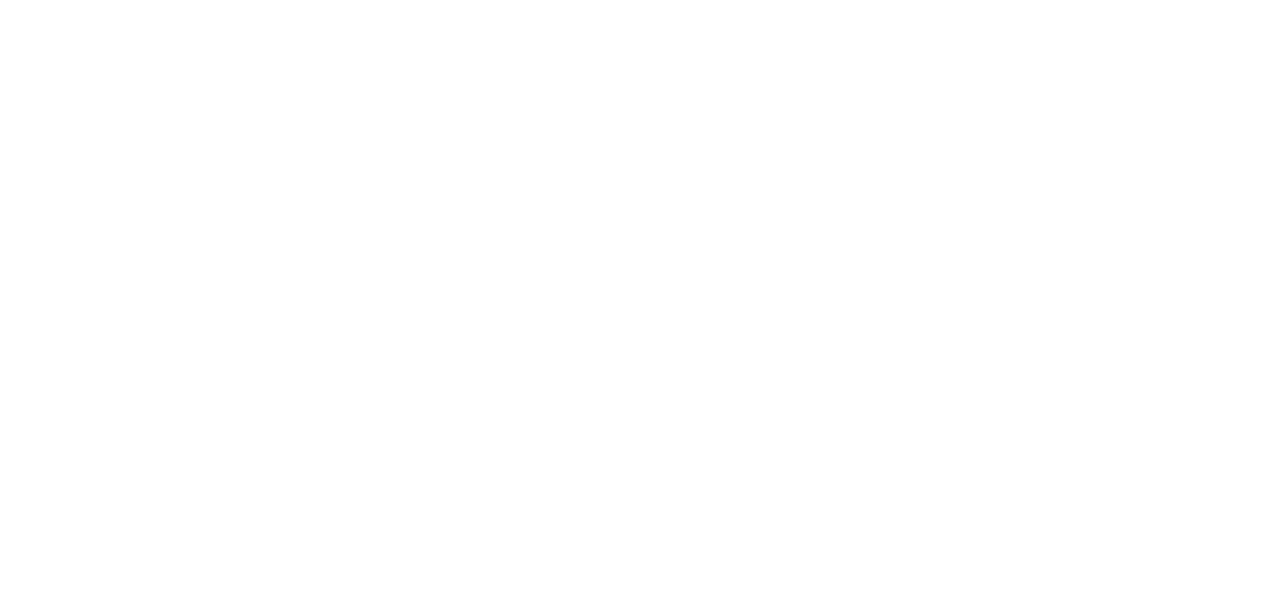
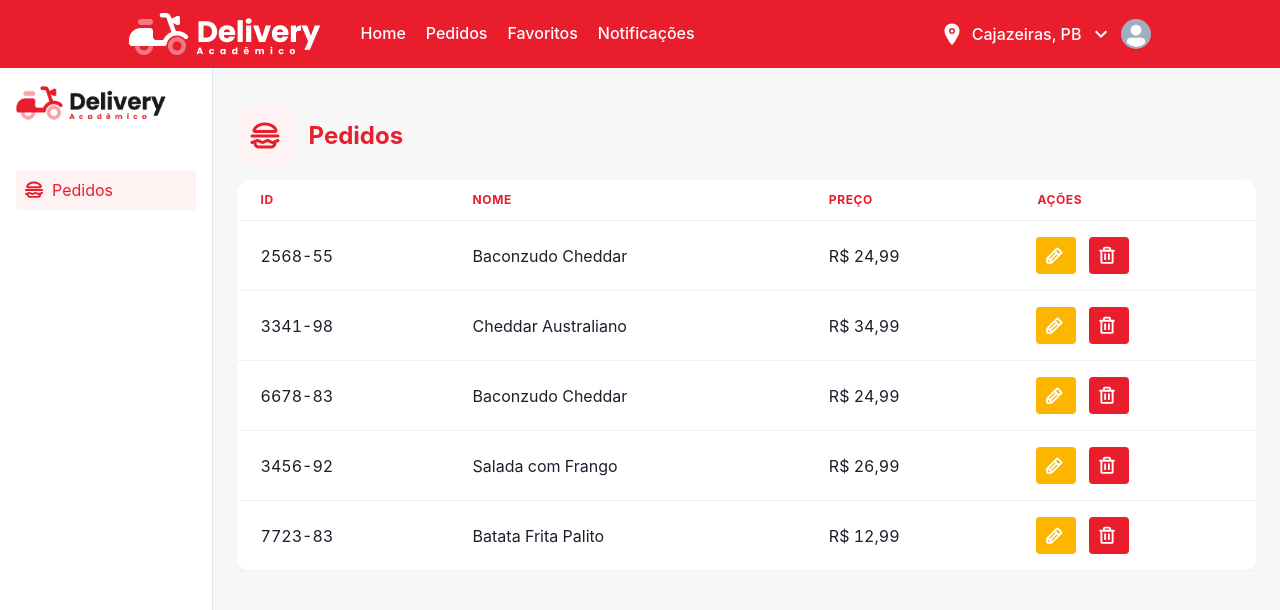
Before and after one commit to moacirdavidag/frontend-pw2, a React (Vite) app: page /dashboard in a window 1280 px wide. Before the commit this address had no page. Shown: the top 610 px of the page. Built offline with nearby package versions, Linux system fonts and the light colour scheme.

Commit message:
Adicionando Tela de Dashboard e Pequenas Correções Aplicadas

```diff
--- a/src/App.tsx
+++ b/src/App.tsx
@@ -1,16 +1,14 @@
-import React from "react";
-import { ChakraProvider, Box } from "@chakra-ui/react";
+import { ChakraProvider } from "@chakra-ui/react";
 import { BrowserRouter as Router, Routes, Route } from "react-router-dom";
-import BoasVindas from "./pages/BoasVindas/BoasVindas";
+import WelcomeScreen from "./pages/BoasVindas/BoasVindas";
 import LoginScreen from "./pages/Login/LoginScreen";
 import ForgotPasswordScreen from "./pages/ForgotPassword/ForgotPasswordScreen";
 import RegisterScreen from "./pages/Register/RegisterScreen";
 import Sobre from "./pages/Sobre/SobreScreen";
 import Contato from "./pages/Contato/ContatoScreen";
-import WelcomeScreen from "./pages/BoasVindas/BoasVindas";
+import Equipe from "./pages/Equipe/EquipeScreen";
 import Home from "./pages/Home/Home";
-import Equipe from "./pages/Equipe/EquipeScreen";
-
+import Dashboard from "./pages/Dashboard/DashboardScreen";
 
 function App() {
   return (
@@ -21,10 +19,11 @@ function App() {
           <Route path="/login" element={<LoginScreen />} />
           <Route path="/forgot-password" element={<ForgotPasswordScreen />} />
           <Route path="/register" element={<RegisterScreen />} />
-          <Route path="/sobre" element={<Sobre/>} />
-          <Route path="/contato" element={<Contato/>} />
+          <Route path="/sobre" element={<Sobre />} />
+          <Route path="/contato" element={<Contato />} />
+          <Route path="/equipe" element={<Equipe />} />
           <Route path="/home" element={<Home />} />
-          <Route path="/equipe" element={<Equipe/>} />
+          <Route path="/dashboard" element={<Dashboard />} />
         </Routes>
       </Router>
     </ChakraProvider>
--- a/src/components/Button/ActionButton.tsx
+++ b/src/components/Button/ActionButton.tsx
@@ -8,26 +8,39 @@ import {
 
 type Props = {
   titulo: string; // Título do botão
-  onClick: Function; // Função de clique
+  onClick: () => void; // Função de clique
   background?: string; // Cor de fundo opcional
   color?: string; // Cor do texto opcional
   variant?: string; // Variante do botão (opcional)
   icon?: React.ReactElement; // Ícone opcional
   hover?: SystemStyleObject; // Estilo de hover opcional
   isLoading?: boolean; // Estado de loading opcional
+  borderRadius?: string; // Bordas personalizáveis
+  padding?: string; // Padding personalizável
+  fontSize?: string; // Tamanho da fonte personalizável
+  width?: string; // Largura personalizável
+  height?: string; // Altura personalizável
 };
 
-const ActionButton: React.FC<ButtonProps & Props> = (props) => {
+const ActionButton: React.FC<ButtonProps & Props> = ({
+  borderRadius = "40px", // Valor padrão para borderRadius
+  padding = "12px 24px", // Valor padrão para padding
+  fontSize = "16px", // Valor padrão para fontSize
+  width = "100%", // Valor padrão para largura
+  height = "100%", // Altura padrão para auto
+  ...props
+}) => {
   return (
     <Button
       {...props}
       bg={props.background ?? "red.500"}
       color={props.color ?? "white"}
-      borderRadius="40px"
-      p="16px 24px"
-      fontSize="16px"
+      borderRadius={borderRadius}
+      p={padding}
+      fontSize={fontSize}
       fontWeight="bold"
-      width="100%"
+      width={width}
+      height={height}
       display="flex"
       alignItems="center"
       justifyContent="center"
--- a/src/components/Form/LoginForm.tsx
+++ b/src/components/Form/LoginForm.tsx
@@ -72,7 +72,7 @@ const LoginForm: React.FC = () => {
         />
 
         {/* Link Esqueci minha senha */}
-        <Box textAlign="left" mb="2">
+        <Box textAlign="left" mb="4">
           <Text
             fontSize="14px"
             fontWeight="semibold"
--- a/src/components/Form/RegisterForm.tsx
+++ b/src/components/Form/RegisterForm.tsx
@@ -199,7 +199,7 @@ const RegisterForm: React.FC = () => {
                 titulo="Voltar"
                 onClick={() => setTabIndex(0)} // Voltar ao formulário anterior
                 background="#FCFCFC"
-                color="gray.600"
+                color="#717171"
                 border="1px solid #DCDCDC"
                 hover={{ bg: "gray.400" }}
                 width="45%"
--- a/src/components/ModalReset/ModalResetPassword.tsx
+++ b/src/components/ModalReset/ModalResetPassword.tsx
@@ -53,7 +53,9 @@ const ModalReset: React.FC<ModalResetProps> = ({ isOpen, onClose }) => {
             titulo="OK"
             onClick={onClose}
             borderRadius="40px"
-            width="180px"
+            alignItems="center"
+            justifyContent="center"
+            width="100%"
             height="50px"
             padding="12px 16px"
             gap="10px"
--- a/src/pages/Contato/ContatoScreen.tsx
+++ b/src/pages/Contato/ContatoScreen.tsx
@@ -1,10 +1,20 @@
-import { Box, FormControl, FormLabel, Input, Textarea, VStack, Image, Heading, Text } from "@chakra-ui/react";
+import {
+  Box,
+  FormControl,
+  Textarea,
+  VStack,
+  Image,
+  Heading,
+  Text,
+} from "@chakra-ui/react";
 import ActionButton from "../../components/Button/ActionButton";
 import { InputField } from "../../components/InputField/InputField";
+import { Header } from "../../components/Header/Header";
 
 const Contato = () => {
   return (
     <Box p={5} maxW="600px" mx="auto">
+      <Header logoSrc="src/assets/imgs/logo.png" />
       {/* Imagem no topo */}
       <Image
         src="src/assets/imgs/contato.png"
@@ -14,13 +24,21 @@ const Contato = () => {
       />
 
       {/* Título da página */}
-            <Heading as="h1" color="red.500" fontSize="24px" fontWeight="semibold" mb={4} textAlign="center">
+      <Heading
+        as="h1"
+        color="red.500"
+        fontSize="24px"
+        fontWeight="semibold"
+        mb={4}
+        textAlign="center"
+      >
         Entre em Contato Conosco
       </Heading>
 
       {/* Texto de boas-vindas */}
       <Text color="#717171" fontSize="16px" mb={6} textAlign="center">
-                Tem alguma dúvida ou sugestão? Preencha o formulário abaixo e responderemos o mais breve possível!
+        Tem alguma dúvida ou sugestão? Preencha o formulário abaixo e
+        responderemos o mais breve possível!
       </Text>
 
       {/* Formulário de contato */}
@@ -32,7 +50,6 @@ const Contato = () => {
           placeholder="Digite seu nome completo"
           focusBorderColor="red.500"
           borderRadius="40px"
-
         />
 
         {/* Campo de E-mail usando o InputField */}
@@ -43,7 +60,6 @@ const Contato = () => {
           type="email"
           focusBorderColor="red.500"
           borderRadius="40px"
-
         />
 
         {/* Campo de Assunto usando o InputField */}
@@ -53,7 +69,6 @@ const Contato = () => {
           placeholder="Qual o assunto do seu contato?"
           focusBorderColor="red.500"
           borderRadius="40px"
-
         />
 
         {/* Campo de Mensagem usando FormControl e Textarea */}
@@ -69,8 +84,7 @@ const Contato = () => {
         <Box width="100%" mt={4}>
           <ActionButton
             titulo="Enviar Mensagem"
-                        onClick={() => alert('Mensagem enviada!')}
-
+            onClick={() => alert("Mensagem enviada!")}
             isLoading={false} // Não está carregando
           />
         </Box>
--- /dev/null
+++ b/src/pages/Dashboard/DashboardScreen.tsx
@@ -0,0 +1,170 @@
+import { useState } from "react";
+import {
+  Box,
+  Table,
+  Thead,
+  Tbody,
+  Tr,
+  Th,
+  Td,
+  Text,
+  HStack,
+  Flex,
+  Icon,
+  VStack,
+} from "@chakra-ui/react";
+import { PiPencilBold, PiTrashBold, PiHamburgerBold } from "react-icons/pi";
+import { useNavigate } from "react-router-dom";
+import ActionButton from "../../components/Button/ActionButton";
+import { PageLayout } from "../../components/PageLayout/PageLayout";
+import { Header } from "../../components/Header/Header";
+
+const pedidosIniciais = [
+  { id: "2568-55", nome: "Baconzudo Cheddar", preco: "R$ 24,99" },
+  { id: "3341-98", nome: "Cheddar Australiano", preco: "R$ 34,99" },
+  { id: "6678-83", nome: "Baconzudo Cheddar", preco: "R$ 24,99" },
+  { id: "3456-92", nome: "Salada com Frango", preco: "R$ 26,99" },
+  { id: "7723-83", nome: "Batata Frita Palito", preco: "R$ 12,99" },
+];
+
+const Dashboard = () => {
+  const [pedidos, setPedidos] = useState(pedidosIniciais);
+  const navigate = useNavigate();
+
+  const deletarPedido = (id: string) => {
+    const pedidosAtualizados = pedidos.filter((pedido) => pedido.id !== id);
+    setPedidos(pedidosAtualizados);
+  };
+
+  const editarPedido = (id: string) => {
+    navigate(`/pedido/${id}`);
+  };
+
+  return (
+    <PageLayout shouldDisplayHeader={true}>
+      <Flex w="100%" h="100%">
+        <VStack
+          w="250px"
+          h="100vh"
+          p={4}
+          bg="white"
+          spacing={6}
+          align="flex-start"
+          borderRight="1px solid #E2E8F0"
+        >
+          <Header logoSrc="src/assets/imgs/logo.png" />
+          <Box
+            bg="#FEF2F3"
+            w="100%"
+            p={2}
+            display="flex"
+            alignItems="center"
+            borderRadius="4px"
+          >
+            <Icon as={PiHamburgerBold} color="#EA1D2C" boxSize={5} />
+            <Text ml={2} color="#EA1D2C" fontWeight="semi-bold">
+              Pedidos
+            </Text>
+          </Box>
+        </VStack>
+
+        <Box w="100%" p={6}>
+          <HStack mt={4} mb={4} spacing={4} alignItems="center">
+            <Box
+              bg="#FEF2F3"
+              p={2}
+              width="56px"
+              height="56px"
+              display="flex"
+              alignItems="center"
+              justifyContent="center"
+              borderRadius="12px"
+            >
+              <Icon as={PiHamburgerBold} color="#EA1D2C" boxSize={8} />
+            </Box>
+            <Text fontSize="2xl" fontWeight="bold" color="#EA1D2C">
+              Pedidos
+            </Text>
+          </HStack>
+
+          <Table variant="simple" size="md" bg="#FFFFFF" borderRadius="14px">
+            <Thead>
+              <Tr>
+                <Th color="#EA1D2C">ID</Th>
+                <Th color="#EA1D2C">Nome</Th>
+                <Th color="#EA1D2C">Preço</Th>
+                <Th color="#EA1D2C">Ações</Th>
+              </Tr>
+            </Thead>
+            <Tbody>
+              {pedidos.map((pedido) => (
+                <Tr key={pedido.id}>
+                  <Td>{pedido.id}</Td>
+                  <Td>{pedido.nome}</Td>
+                  <Td>{pedido.preco}</Td>
+                  <Td>
+                    <HStack gap={4}>
+                      <Box
+                        display="flex"
+                        alignItems="center"
+                        justifyContent="center"
+                        width="37px"
+                        height="37px"
+                        borderRadius="4px"
+                      >
+                        <ActionButton
+                          titulo=""
+                          icon={<PiPencilBold />}
+                          borderRadius="4px"
+                          padding="0 0 0 5px"
+                          fontSize="20px"
+                          width="100%"
+                          height="100%"
+                          display="flex"
+                          alignItems="center"
+                          justifyContent="center"
+                          background="#FDB600"
+                          color="white"
+                          hover={{ bg: "yellow.600" }}
+                          onClick={() => editarPedido(pedido.id)}
+                        />
+                      </Box>
+
+                      <Box
+                        display="flex"
+                        alignItems="center"
+                        justifyContent="center"
+                        width="37px"
+                        height="37px"
+                        borderRadius="4px"
+                      >
+                        <ActionButton
+                          titulo=""
+                          icon={<PiTrashBold />}
+                          borderRadius="4px"
+                          padding="0 0 0 5px"
+                          fontSize="20px"
+                          width="100%"
+                          height="100%"
+                          display="flex"
+                          alignItems="center"
+                          justifyContent="center"
+                          background="#EA1D2C"
+                          color="white"
+                          hover={{ bg: "red.600" }}
+                          onClick={() => deletarPedido(pedido.id)}
+                        />
+                      </Box>
+                    </HStack>
+                  </Td>
+                </Tr>
+              ))}
+            </Tbody>
+          </Table>
+        </Box>
+      </Flex>
+    </PageLayout>
+  );
+};
+
+export default Dashboard;
--- a/src/pages/Equipe/EquipeScreen.tsx
+++ b/src/pages/Equipe/EquipeScreen.tsx
@@ -1,5 +1,14 @@
-import { Box, Heading, Text, Image, SimpleGrid, Link, Button } from "@chakra-ui/react";
+import {
+  Box,
+  Heading,
+  Text,
+  Image,
+  SimpleGrid,
+  Link,
+  Button,
+} from "@chakra-ui/react";
 import { FaGithub } from "react-icons/fa";
+import { Header } from "../../components/Header/Header";
 
 const Team = () => {
   const teamMembers = [
@@ -7,24 +16,25 @@ const Team = () => {
       name: "Isaelson Trajano",
       role: "UX/UI Designer",
       image: "src/assets/imgs/isaelson.jpeg",
-            github: "https://github.com/IsaelDev"
+      github: "https://github.com/IsaelDev",
     },
     {
       name: "Moacir David",
       role: "Desenvolvedor",
       image: "src/assets/imgs/moacir.jpeg",
-            github: "https://github.com/moacirdavidag"
+      github: "https://github.com/moacirdavidag",
     },
     {
       name: "Ramon Oliveira",
       role: "Desenvolvedor",
       image: "src/assets/imgs/ramon.jpeg",
       github: "https://github.com/raszz",
-        }
+    },
   ];
 
   return (
     <Box p={5} maxW="1200px" mx="auto">
+      <Header logoSrc="src/assets/imgs/logo.png" />
 
       <Image
         src="src/assets/imgs/equipe.png"
@@ -35,17 +45,22 @@ const Team = () => {
         width="600px"
       />
 
-
-            <Heading as="h1" color="red.500" fontSize="24px" fontWeight="semibold" mb={6} textAlign="center">
-                Nossa Equipe
+      <Heading
+        as="h1"
+        color="red.500"
+        fontSize="24px"
+        fontWeight="semibold"
+        mb={6}
+        textAlign="center"
+      >
+        Conheça Nossa Equipe:
       </Heading>
 
-
       <Text color="#717171" fontSize="16px" mb={6} textAlign="center">
-                Somos 3 alunos do IFPB que desenvolvemos um sistema de delivery para facilitar a vida dos nossos usuários. <br />
-                Conheça nossa equipe:
+        Somos alunos do IFPB - Campus Cajazeiras, Estudantes de Analise e
+        Desenvolvimento de Sistemas e desenvolvemos um sistema de Delivery para
+        facilitar a vida dos nossos usuários. <br />
       </Text>
-
 
       <SimpleGrid columns={[1, 2, 3]} spacing={10}>
         {teamMembers.map((member, index) => (
@@ -60,7 +75,6 @@ const Team = () => {
             p={6}
             textAlign="center"
           >
-
             <Image
               src={member.image}
               alt={member.name}
@@ -70,19 +84,15 @@ const Team = () => {
               mb={4}
             />
 
-
             <Heading as="h3" fontSize="20px" fontWeight="bold" mb={2}>
               {member.name}
             </Heading>
-                        <Text fontSize="16px" mb={4}>{member.role}</Text>
-
+            <Text fontSize="16px" mb={4}>
+              {member.role}
+            </Text>
 
             <Link href={member.github} isExternal>
-                            <Button
-                                leftIcon={<FaGithub />}
-                                colorScheme="red"
-                                variant="solid"
-                            >
+              <Button leftIcon={<FaGithub />} colorScheme="red" variant="solid">
                 GitHub
               </Button>
             </Link>
--- a/src/pages/Login/LoginScreen.tsx
+++ b/src/pages/Login/LoginScreen.tsx
@@ -8,7 +8,7 @@ const LoginScreen: React.FC = () => {
       display="flex"
       justifyContent="center"
       alignItems="center"
-      bg="gray.50"
+      bg="#FFFFFF"
       height="100vh"
     >
       <LoginForm />
--- a/src/pages/Sobre/SobreScreen.tsx
+++ b/src/pages/Sobre/SobreScreen.tsx
@@ -1,9 +1,12 @@
-import { Box, Heading, Text, VStack, Image } from '@chakra-ui/react';
+import { Box, Heading, Text, VStack, Image } from "@chakra-ui/react";
+import { Header } from "../../components/Header/Header";
 
 const Sobre = () => {
   return (
     <Box p={5} maxW="600px" mx="auto">
       <VStack spacing={4} align="start">
+        <Header logoSrc="src/assets/imgs/logo.png" />
+
         {/* Imagem do Time */}
         <Image
           src="src/assets/imgs/team.jpg"
@@ -23,27 +26,28 @@ const Sobre = () => {
         </Text>
 
         <Text color="#717171" fontSize="16px" fontWeight="regular">
-                    Nós somos uma plataforma dedicada a oferecer a melhor experiência
-                    de entrega de comida diretamente na sua porta. Com uma ampla
-                    seleção de restaurantes e opções de pratos, garantimos qualidade
-                    e rapidez em cada entrega.
+          Nós somos uma plataforma dedicada a oferecer a melhor experiência de
+          entrega de comida diretamente na sua porta. Com uma ampla seleção de
+          restaurantes e opções de pratos, garantimos qualidade e rapidez em
+          cada entrega.
         </Text>
 
         <Heading as="h3" color="#3E3E3E" fontSize="24px" fontWeight="semibold">
           Nossa Missão
         </Heading>
         <Text color="#717171" fontSize="16px" fontWeight="regular">
-                    Nossa missão é conectar você aos seus pratos favoritos de forma
-                    rápida e conveniente, proporcionando uma experiência única a cada
-                    pedido.
+          Nossa missão é conectar você aos seus pratos favoritos de forma rápida
+          e conveniente, proporcionando uma experiência única a cada pedido.
         </Text>
 
         <Heading as="h3" color="#3E3E3E" fontSize="24px" fontWeight="semibold">
           Como Funciona
         </Heading>
         <Text color="#717171" fontSize="16px" fontWeight="regular">
-                    1. Escolha seu restaurante favorito.<br />
-                    2. Selecione os pratos que deseja pedir.<br />
+          1. Escolha seu restaurante favorito.
+          <br />
+          2. Selecione os pratos que deseja pedir.
+          <br />
           3. Complete seu pedido e aguarde a entrega!
         </Text>
 
@@ -51,8 +55,8 @@ const Sobre = () => {
           Contato
         </Heading>
         <Text color="#717171" fontSize="16px" fontWeight="regular">
-                    Se tiver dúvidas ou sugestões, entre em contato conosco pelo
-                    e-mail: suporte@delivery.com.
+          Se tiver dúvidas ou sugestões, entre em contato conosco pelo e-mail:
+          suporte@deliveryacademico.com
         </Text>
       </VStack>
     </Box>
```
Also changed, not shown: src/pages/BoasVindas/BoasVindas.tsx (+4 -3 lines). Lines whose indentation alone changed are shown as unchanged.
